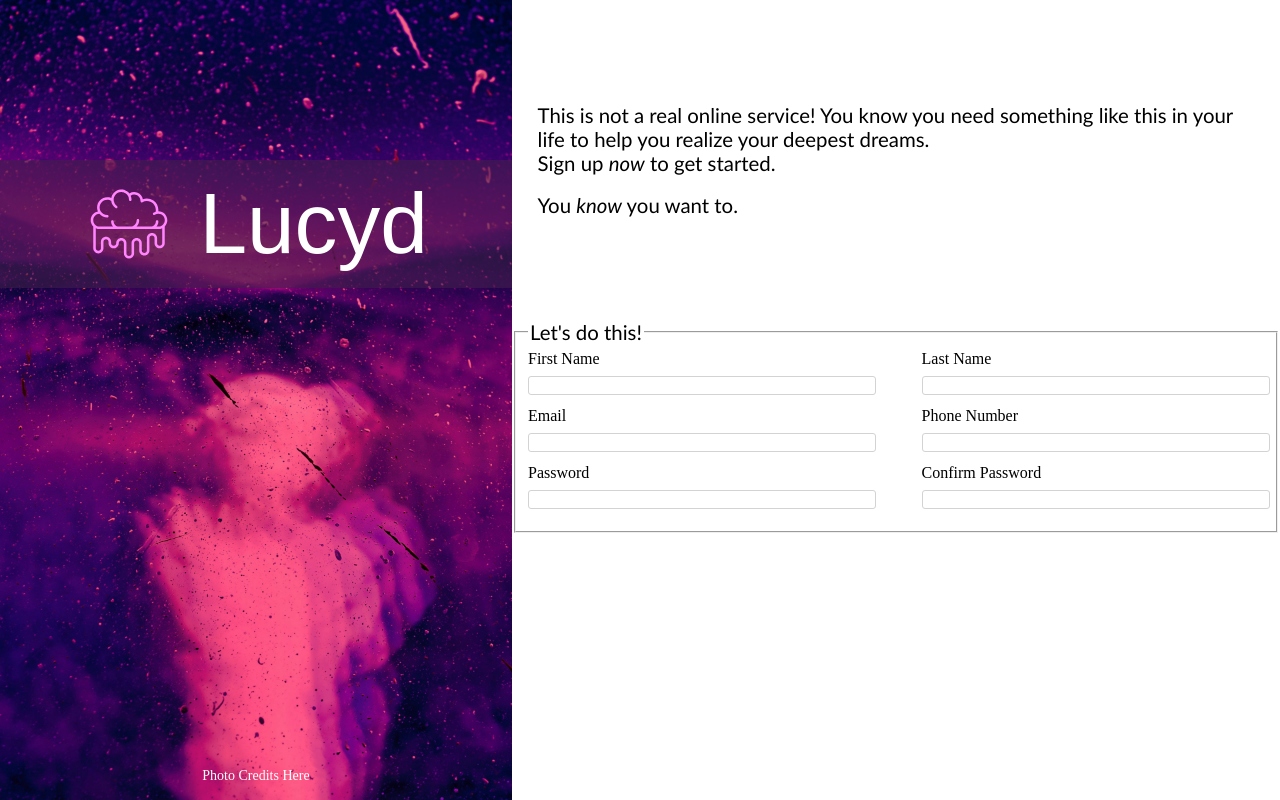
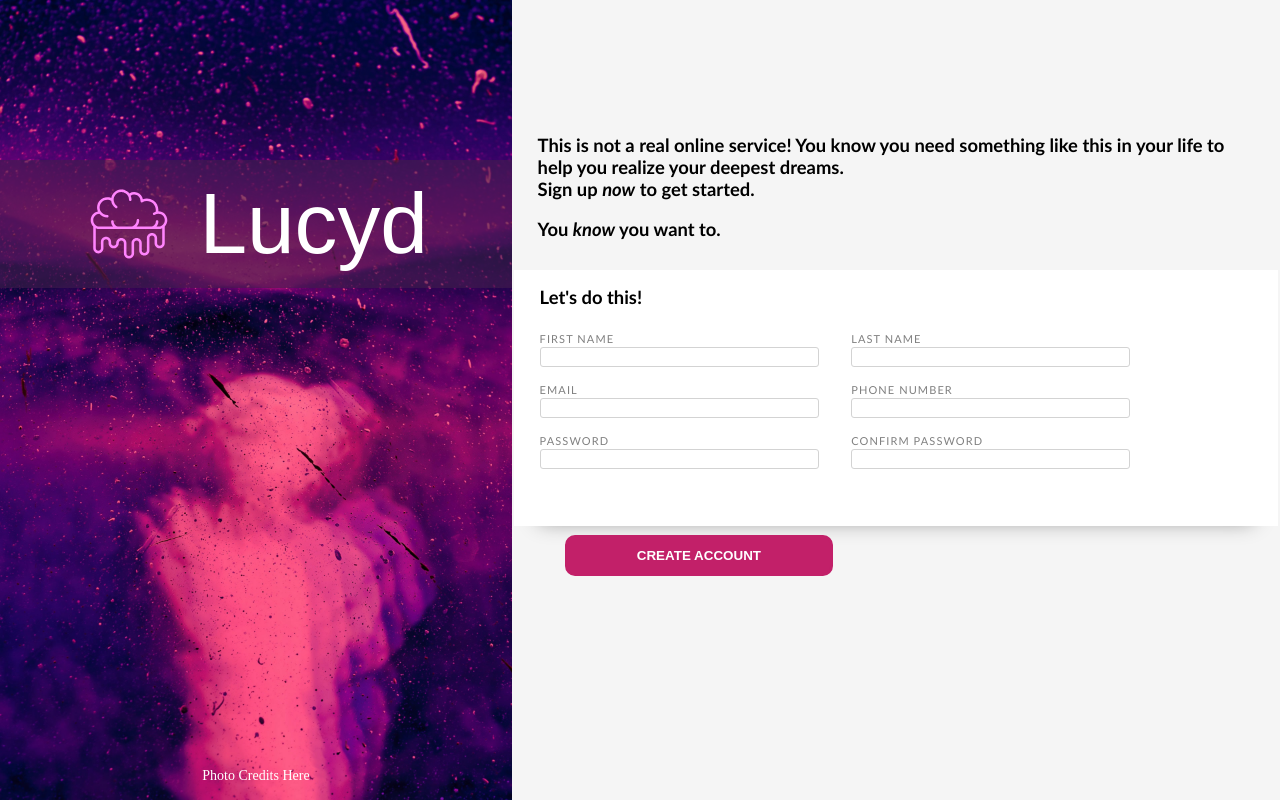
Before and after one commit to justin-gallo/signUpForm, a plain HTML site: page index.html in a window 1280 px wide. Drawn offline with Linux system fonts and the light colour scheme; a web font is replaced by a local one.

Commit message:
Refined header & form styles to better match reference photo. Added significant styling to form elements.

```diff
--- a/index.html
+++ b/index.html
@@ -22,39 +22,41 @@
             <p>Sign up <em>now</em> to get started.</p>
             <p>You <em>know</em> you want to.</p>
         </div>
-        <form action="example.com/path" method="post" class="form">
-            <fieldset>
+        <form action="example.com/path" method="post">
+            <fieldset class="fieldset">
                 <legend>Let's do this!</legend>
+                <h2>Let's do this!</h2>
                 <div class="form-row">
                     <div class="form-item"">
-                        <label for="first_name">First Name</label>
+                        <label for="first_name">FIRST NAME</label>
                         <input type="text" id="first_name" name="first_name">
                     </div>
                     <div class="form-item">
-                        <label for="last_name">Last Name</label>
+                        <label for="last_name">LAST NAME</label>
                         <input type="text" id="last_name" name="last_name">
                     </div>
                 </div>
                 <div class="form-row">
                     <div class="form-item">
-                        <label for="email">Email</label>
+                        <label for="email">EMAIL</label>
                         <input type="email" id="email" name="email">
                     </div>
                     <div class="form-item">
-                        <label for="phone">Phone Number</label>
+                        <label for="phone">PHONE NUMBER</label>
                         <input type="text" name="phone" id="phone">
                     </div>
                 </div>
                 <div class="form-row">
                     <div class="form-item">
-                        <label for="password">Password</label>
+                        <label for="password">PASSWORD</label>
                         <input type="password" name="password" id="password">
                     </div>
                     <div class="form-item">
-                        <label for="confirm-password">Confirm Password</label>
+                        <label for="confirm-password">CONFIRM PASSWORD</label>
                         <input type="password" name="confirm-password" id="confirm-password">
                     </div>
                 </div>
+                <button type="submit">CREATE ACCOUNT</button>
             </fieldset>
          </form>
     </div>
--- a/styles.css
+++ b/styles.css
@@ -65,20 +65,22 @@ body {
     height: 100vh;
     display: flex;
     flex-direction: column;
+    background-color: rgb(245, 245, 245);
 }
 
 .headerContainer {
     width: 100%;
-    height: 40vh;
-    background-color: white;
+    height: 30vh;
+    background-color: rgb(245, 245, 245);
     color: black;
-    font-size: calc(14px + 0.5vw);
-    font-weight: 550;
+    font-size: calc(12px + 0.5vw);
+    font-weight: 600;
     font-family:'Trebuchet MS', 'Lucida Sans Unicode', 'Lucida Grande', 'Lucida Sans', Arial, sans-serif;
     display: flex;
     flex-direction: column;
-    justify-content: center;
+    justify-content: flex-end;
     align-items: flex-start;
+    padding-bottom: 30px;
 }
 
 p {
@@ -90,25 +92,31 @@ p {
     padding-top: calc(14px + 0.5vh);
 }
 
-.form {
-    width: 100%;
-    height: 60vh;
+.fieldset {
+    height: 32vh;
     background-color: white;
+    display: flex;
+    flex-direction: column;
+    justify-content: flex-start;
+    gap: 2vh;
+    border: 0;
+    padding:0;
+    box-shadow: rgba(0, 0, 0, 0.45) 0px 20px 20px -25px;
 }
 
 .form-row {
     display: flex;
-    justify-content: space-around;
-    margin-bottom: 12px;
-    gap: 4vw;
-    width: 100%;
+    justify-content: flex-start;
+    margin-right: 12vw;
+    margin-left: 2vw;
+    gap: 3vw;
 }
 
 .form-item {
     display: flex;
     flex-direction: column;
-    gap: 1vh;
     width: 100%;
+    gap: 2px;
 }
 
 .form-item input[type='text'] {
@@ -116,6 +124,7 @@ p {
     border: 1px solid lightgray;
     border-radius: 3px;
     width: 100%;
+    height: 16px;
 }
 
 .form-item input[type='email'] {
@@ -123,6 +132,7 @@ p {
     border: 1px solid lightgray;
     border-radius: 3px;
     width: 100%;
+    height: 16px;
 }
 
 .form-item input[type='password'] {
@@ -130,10 +140,45 @@ p {
     border: 1px solid lightgray;
     border-radius: 3px;
     width: 100%;
+    height: 16px;
+}
+
+.form-item input, label {
+    font-family:'Trebuchet MS', 'Lucida Sans Unicode', 'Lucida Grande', 'Lucida Sans', Arial, sans-serif;
+    font-size: 12px;
+    color: black;
+}
+
+label {
+    font-family:'Trebuchet MS', 'Lucida Sans Unicode', 'Lucida Grande', 'Lucida Sans', Arial, sans-serif;
+    font-size: 11px;
+    color: gray;
+    letter-spacing: 0.1em;
 }
 
 legend {
-    font-size: calc(14px + 0.5vw);
-    font-weight: 550;
+    display: none;
+}
+
+h2 {
+    font-size: calc(12px + 0.5vw);
+    font-weight: 600;
+    margin-left: 2vw;
+    margin-bottom: 8px;
+    margin-top: 16px;
     font-family:'Trebuchet MS', 'Lucida Sans Unicode', 'Lucida Grande', 'Lucida Sans', Arial, sans-serif;
 }
+
+button {
+    width: 35%;
+    margin: 50px 0 0 4vw;
+    font-size: calc(7px + 0.5vw);
+    font-weight: 600;
+    padding-left: 6px;
+    padding-right: 6px;
+    padding-top: 10px;
+    padding-bottom: 10px;
+    background-color: #c22069;
+    color: white;
+    border: 3px solid #c22069;
+    border-radius: 10px;
```
